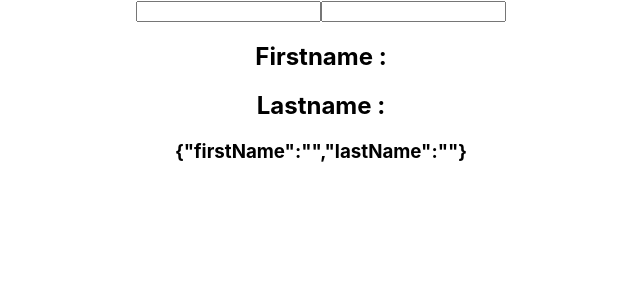
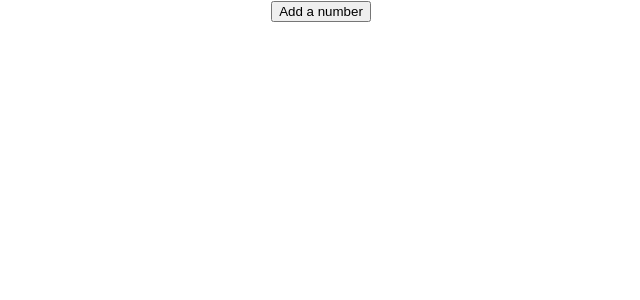
Before and after one commit to Sxhil296/react-hooks, a React (Create React App) app: page / in a window 1280 px wide. Shown: the top 300 px of the page, without its empty margins (319-959 px from the left). Built offline with nearby package versions, Linux system fonts and the light colour scheme.

Commit message:
useState hook with array

```diff
--- a/src/App.js
+++ b/src/App.js
@@ -1,12 +1,13 @@
 import './App.css';
-import HookCounterThree from './components/HookCounterThree';
+import HookCounterFour from './components/HookCounterFour';
+
 
 
 
 function App() {
   return (
     <div className="App">
-     <HookCounterThree />
+    <HookCounterFour />
     </div>
   );
 }
--- /dev/null
+++ b/src/components/HookCounterFour.js
@@ -0,0 +1,27 @@
+import React, { useState } from "react";
+
+const HookCounterFour = () => {
+  const [items, setItems] = useState([]);
+
+  const addItem = () => {
+    setItems([
+      ...items,
+      {
+        id: items.length,
+        value: Math.floor(Math.random() * 10) + 1,
+      },
+    ]);
+  };
+  return (
+    <div>
+      <button onClick={addItem}>Add a number</button>
+      <ul>
+        {items.map((item) => (
+          <li key={item.id}>{item.value}</li>
+        ))}
+      </ul>
+    </div>
+  );
+};
+
+export default HookCounterFour;
```
